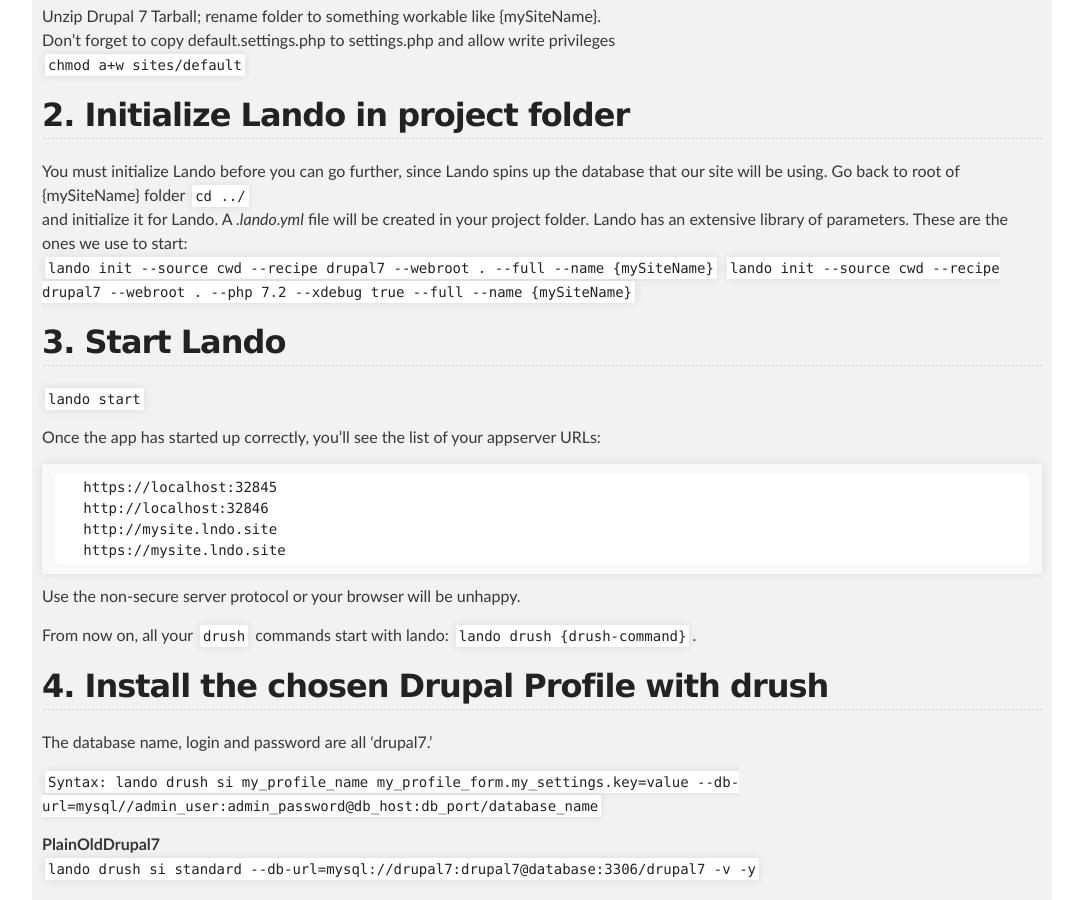
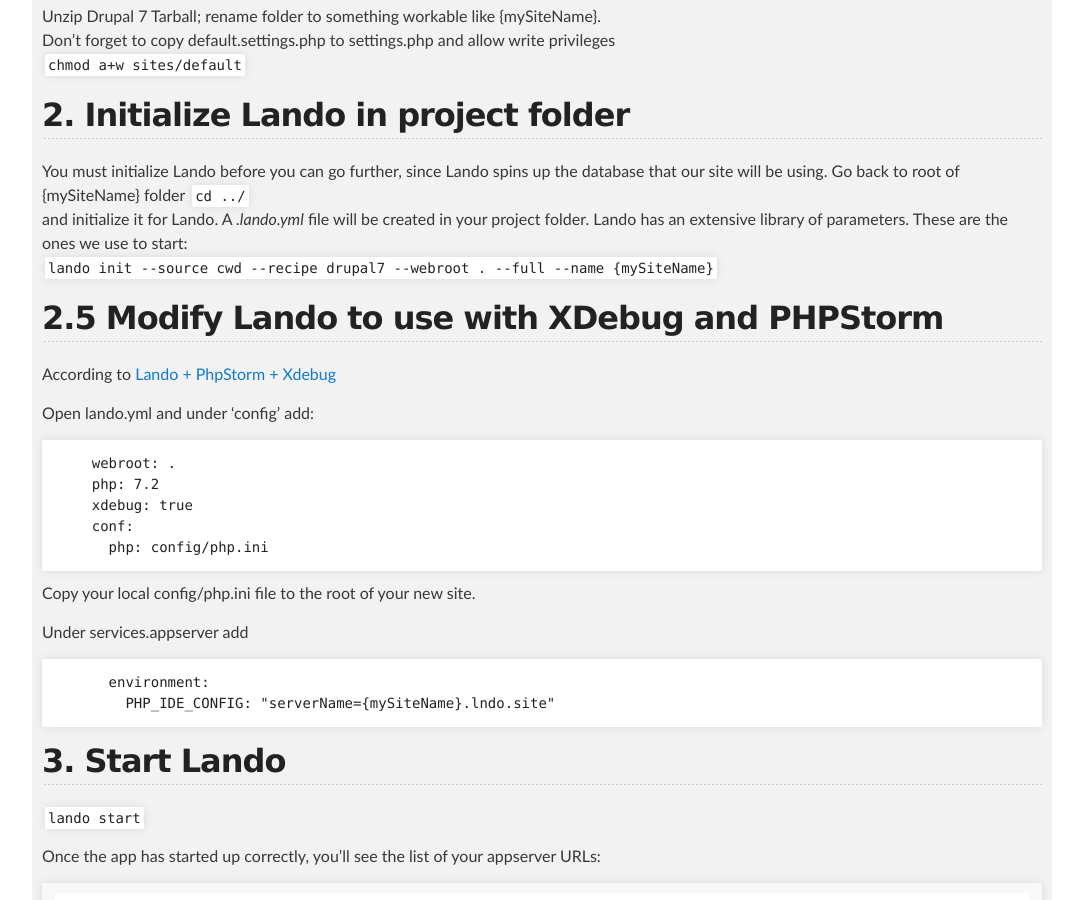
Before and after one commit to cathysnider/cathysnider.github.io, a Jekyll site: the page built from lando.md, in a window 1280 px wide and 900 px high, scrolled down 704 px. Shown: the whole window, without its empty margins (98-1181 px from the left). Built offline with Jekyll 4.4.1, drawn with Linux system fonts in a browser that asks for light colours.

Commit message:
lando changes

````diff
--- a/lando.md
+++ b/lando.md
@@ -30,7 +30,26 @@ layout: default
    `cd ../`
    and initialize it for Lando. A *.lando.yml* file will be created in your project folder. Lando has an extensive library of parameters. These are the ones we use to start: <br />
    `lando init --source cwd --recipe drupal7 --webroot . --full --name {mySiteName}`
-   `lando init --source cwd --recipe drupal7 --webroot . --php 7.2 --xdebug true --full --name {mySiteName}`
+
+## 2.5 Modify Lando to use with XDebug and PHPStorm
+
+  According to [Lando + PhpStorm + Xdebug](https://docs.lando.dev/guides/lando-phpstorm.html#debugging-drush-commands)
+
+  Open lando.yml and under 'config' add:
+```config:
+    webroot: .
+    php: 7.2
+    xdebug: true
+    conf:
+      php: config/php.ini
+```
+  Copy your local config/php.ini file to the root of your new site.
+
+  Under services.appserver add
+```overrides:
+      environment:
+        PHP_IDE_CONFIG: "serverName={mySiteName}.lndo.site"
+```
 
 ## 3. Start Lando
 
````
